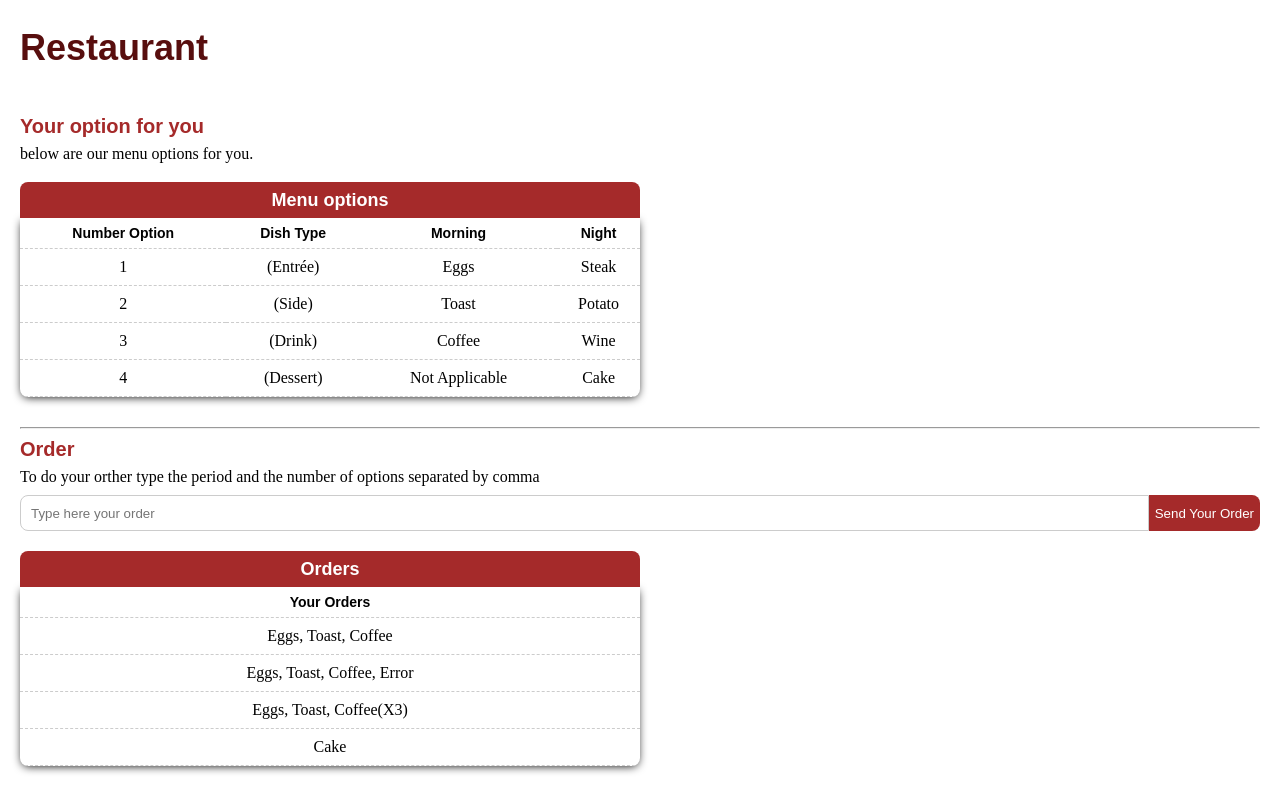
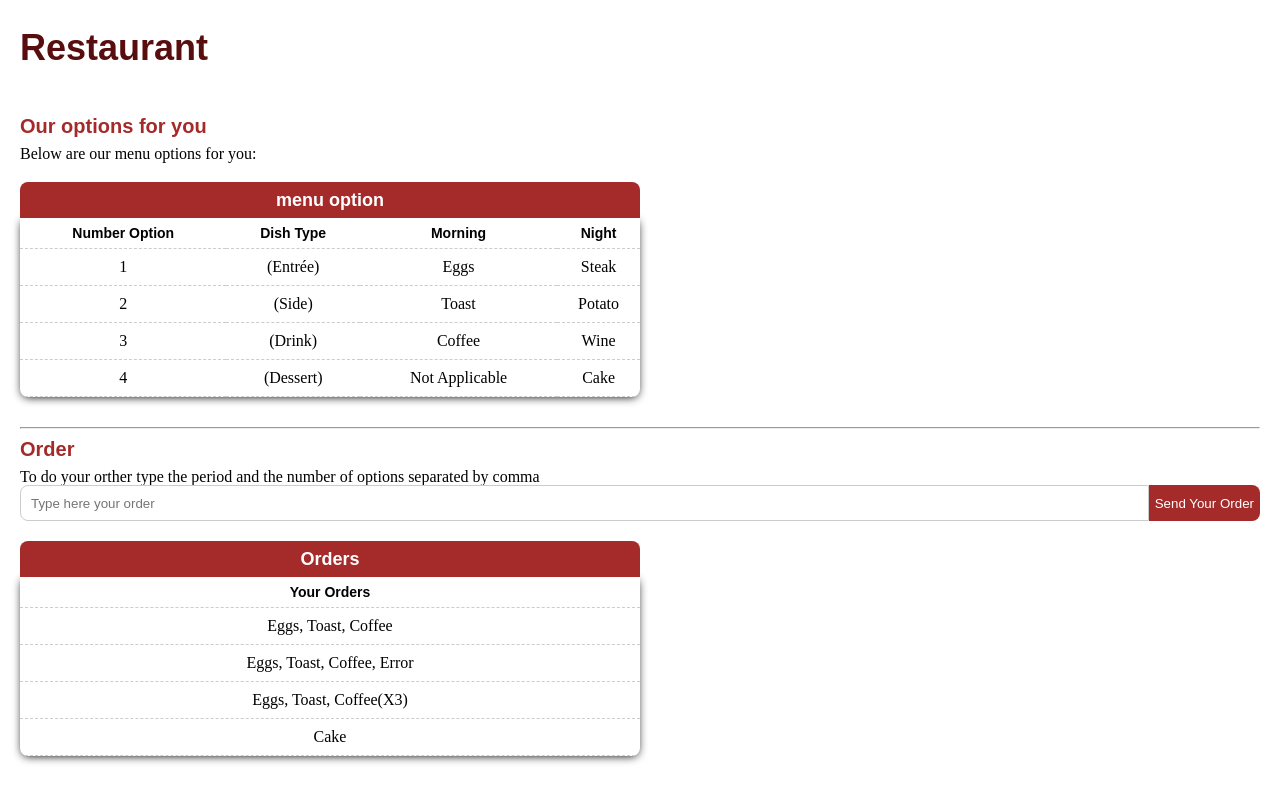
Before and after one commit to BrunitaFernandes/Restaurant, an Angular app: page / in a window 1280 px wide. Shown: the top 812 px of the page. Built offline with nearby package versions, Linux system fonts and the light colour scheme.

Commit message:
mock firt table

```diff
--- a/src/app/app-routing.module.ts
+++ b/src/app/app-routing.module.ts
@@ -1,10 +1,13 @@
 import { NgModule } from '@angular/core';
 import { Routes, RouterModule } from '@angular/router';
+import { Article } from './shared/article/Article';
+import { SendInput } from './shared/form/SendInput';
 
 const routes: Routes = [];
 
 @NgModule({
   imports: [RouterModule.forRoot(routes)],
-  exports: [RouterModule]
+  declarations: [Article, SendInput],
+  exports: [RouterModule, Article, SendInput]
 })
 export class AppRoutingModule { }
--- a/src/app/app.component.html
+++ b/src/app/app.component.html
@@ -6,62 +6,37 @@
 </header>
 
 <main class="main">
-  <article>
-    <h2 class="title2">Your option for you</h2>
-    <p>below are our menu options for you.</p>
-  </article>
+  <rst-article
+    title="Our options for you"
+    text="Below are our menu options for you:"
+  ></rst-article>
 
   <table class="table middle">
-      <caption class="caption">Menu options</caption>
+    <caption class="caption">{{ tableOptions.tableTitle }}</caption>
     <thead>
       <tr>
-        <th class="th">Number option</th>
-        <th class="th">Dish Type</th>
-        <th class="th">morning </th>
-        <th class="th">night </th>
+        <th *ngFor="let columnTitle of tableOptions.columsName" class="th">{{ columnTitle }}</th>
       </tr>
     </thead>
     <tbody>
-      <tr>
-        <td class="td">1</td>
-        <td class="td">(entrée)</td>
-        <td class="td">eggs</td>
-        <td class="td">steak </td>
-      </tr>
-      <tr>
-        <td class="td">2</td>
-        <td class="td">(side) </td>
-        <td class="td">Toast</td>
-        <td class="td">potato</td>
-      </tr>
-      <tr>
-        <td class="td">3</td>
-        <td class="td">(drink) </td>
-        <td class="td">coffee </td>
-        <td class="td">wine </td>
-      </tr>
-      <tr>
-        <td class="td">4</td>
-        <td class="td">(dessert) </td>
-        <td class="td">Not Applicable </td>
-        <td class="td">cake </td>
+      <tr *ngFor="let row of tableOptions.rows">
+        <td *ngFor="let column of row" class="td">{{column}}</td>
       </tr>
     </tbody>
   </table>
 
   <hr>
+  <rst-article
+    title="Order"
+    text="To do your orther type the period and the number of options separated by comma"
+  ></rst-article>
 
-  <article>
-    <h2 class="title2">Order</h2>
-    <p>To do your orther type the period and the number of options separated by comma</p>
-  </article>
-
-  <form>
-    <div class="input-plus-button-component">
-      <input type="text" name="order" placeholder="Type here your order" class="input input-left-round input-text big">
-      <input type="submit" value="Send your order" class="input input-right-round input-submit">
-    </div>
-  </form>
+  <rst-send-input
+    placeholder="Type here your order"
+    name="order"
+    textButton="Send your order"
+  >
+  </rst-send-input>
 
 
   <table class="table middle">
--- a/src/app/app.component.ts
+++ b/src/app/app.component.ts
@@ -8,4 +8,15 @@ import { Component } from '@angular/core';
 
 export class AppComponent {
   title = 'Restaurant';
+
+  tableOptions = {
+    tableTitle: "menu option",
+    columsName: ['Number option', 'Dish Type', 'morning', 'night'],
+    rows: [
+      [1, '(entrée)', 'eggs', 'steak'],
+      [2, '(side)', 'Toast', 'potato'],
+      [3, '(drink)', 'coffee', 'wine'],
+      [4, '(dessert)', 'Not Applicable', 'cake']
+    ]
+  }
 }
--- a/src/app/shared/article/Article.html
+++ b/src/app/shared/article/Article.html
@@ -1,5 +1,5 @@
 <!--The content below is only a placeholder and can be replaced.-->
 <article>
-  <h2 class="title2">Your option for you</h2>
-  <p>below are our menu options for you.</p>
+  <h2 class="title2">{{ title }}</h2>
+  <p>{{ text }}</p>
 </article>
--- a/src/app/shared/article/Article.ts
+++ b/src/app/shared/article/Article.ts
@@ -1,19 +1,14 @@
-import { Component } from '@angular/core';
+import { Component, Input } from '@angular/core';
 @Component({
   selector: 'rst-article',
-  templateUrl: './Article.html'
+  templateUrl: './Article.html',
+  styleUrls: ['./Article.css'],
 })
 
 export class Article {
+  @Input()
+  title: String;
 
-  constructor(private _title: String, private _text: String) { }
-
-  get title() : String {
-    return this._title;
-  }
-
-  get text() :String {
-    return this._text;
-  }
-
+  @Input()
+  text: String;
 }
--- a/src/app/shared/form/Form.css
+++ b/src/app/shared/form/SendInput.css
@@ -1,3 +1,7 @@
+.input-plus-button-component {
+  display: flex;
+}
+
 .input {
   height: 36px;
   box-sizing: border-box;
@@ -33,3 +37,7 @@
   font-size: 18px;
   border-radius: 8px 8px 0 0;
 }
+
+.big {
+  width: 100%;
+}
--- /dev/null
+++ b/src/app/shared/form/SendInput.html
@@ -0,0 +1,7 @@
+<!--The content below is only a placeholder and can be replaced.-->
+<form onsubmit={addOnList()}>
+  <div class="input-plus-button-component">
+    <input type="text" name={{name}} placeholder={{placeholder}} class="input input-left-round input-text big">
+    <input type="submit" value={{textButton}} class="input input-right-round input-submit">
+  </div>
+</form>
--- /dev/null
+++ b/src/app/shared/form/SendInput.ts
@@ -0,0 +1,24 @@
+import { Component, Input } from '@angular/core';
+
+@Component({
+  selector: 'rst-send-input',
+  templateUrl: './SendInput.html',
+  styleUrls: ['./SendInput.css'],
+})
+
+export class SendInput {
+  private _listOrder : Array<String>;
+
+  @Input()
+  placeholder : String;
+
+  @Input()
+  textButton: String;
+
+  @Input()
+  name: String;
+
+  addOnList() : void {
+    alert('fui clicado');
+  }
+}
```
Also changed, not shown: src/app/shared/form/Form.html (deleted, +0 -7 lines), src/app/shared/form/Form.ts (deleted, +0 -19 lines).
